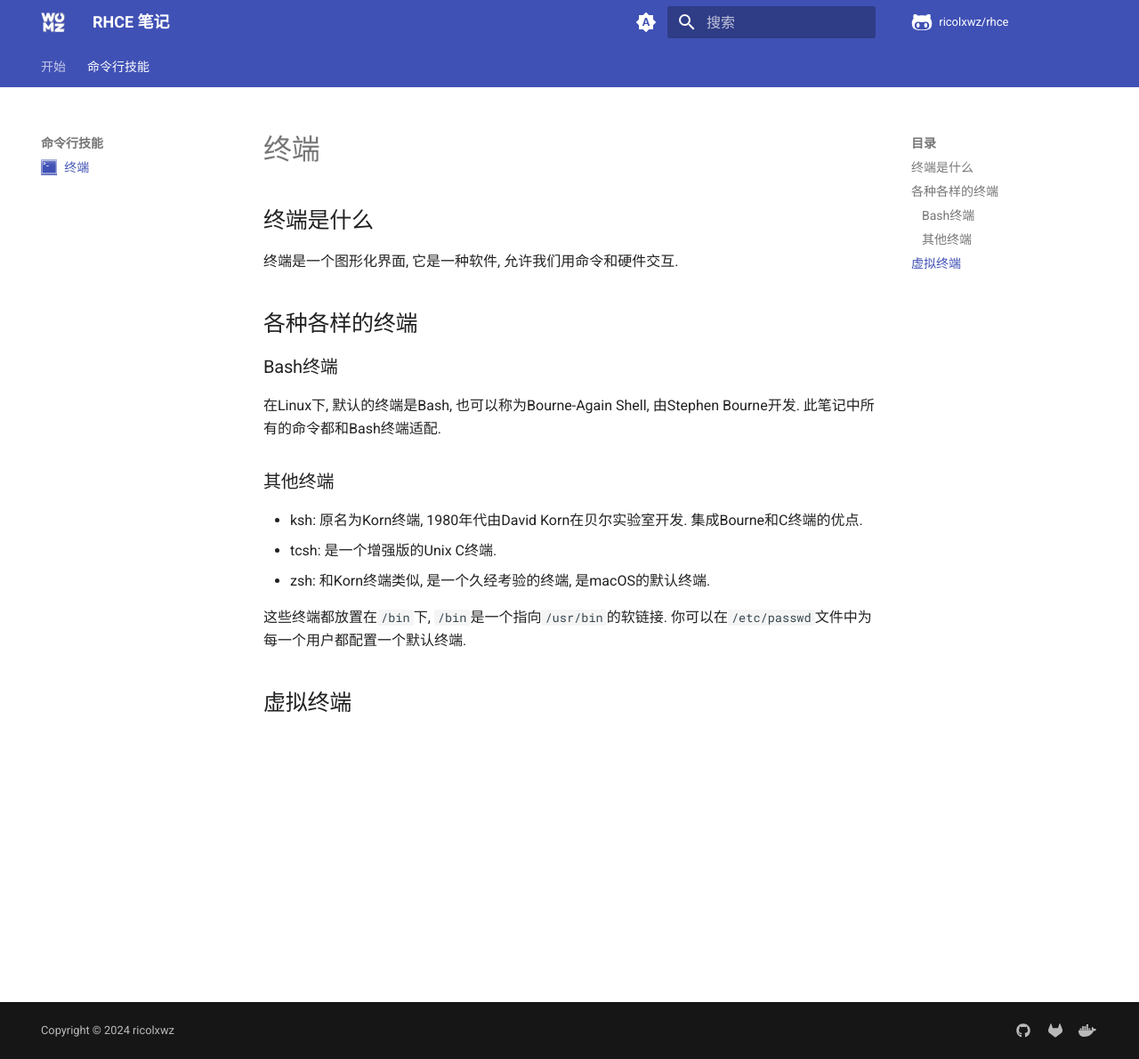
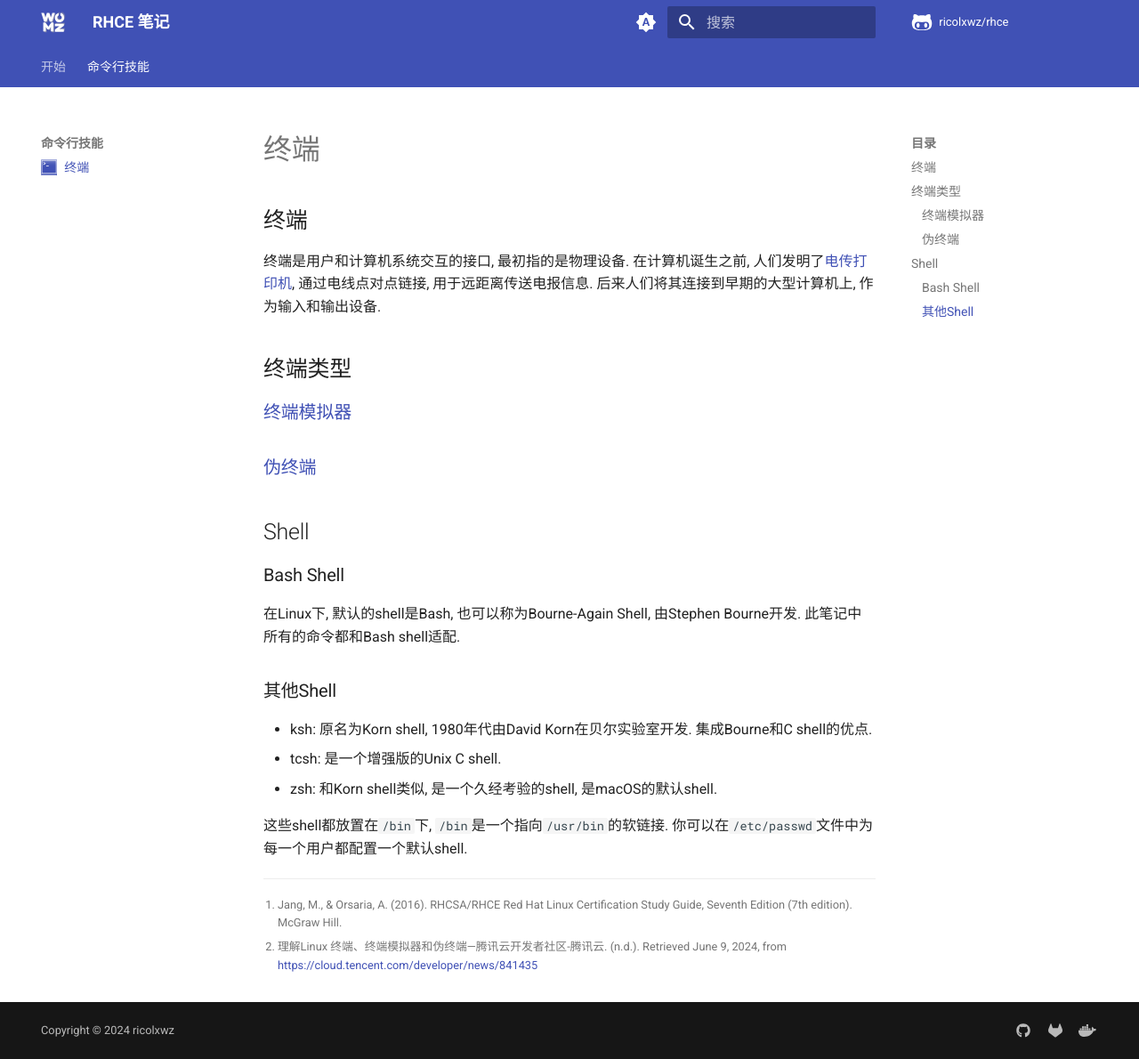
Before and after one commit to ricolxwz/rhce, an MkDocs documentation site: the page built from docs/命令行技能/终端.md, in a window 1280 px wide and 1190 px high. Shown: the whole window at 89% size. Built offline with MkDocs 1.6.1 and Material for MkDocs 9.7.7, drawn with Linux system fonts in a browser that asks for light colours; nearby versions of some CDN libraries; library files that are not in the unit come from our copies; comment, search, counter and statistics services are not loaded.

Commit message:
chore: Update documentation with new terminal information

```diff
--- a/docs/命令行技能/终端.md
+++ b/docs/命令行技能/终端.md
@@ -3,22 +3,29 @@ title: 终端
 icon: simple/gnometerminal
 ---
 
-## 终端是什么
+## 终端
 
-终端是一个图形化界面, 它是一种软件, 允许我们用命令和硬件交互.
+终端是用户和计算机系统交互的接口, 最初指的是物理设备. 在计算机诞生之前, 人们发明了[电传打印机](https://zh.wikipedia.org/wiki/%E9%9B%BB%E5%82%B3%E6%89%93%E5%AD%97%E6%A9%9F "Teletypewriter"), 通过电线点对点链接, 用于远距离传送电报信息. 后来人们将其连接到早期的大型计算机上, 作为输入和输出设备.
 
-## 各种各样的终端
+## 终端类型
 
-### Bash终端
+### [终端模拟器]("Terminal Emulator")
 
-在Linux下, 默认的终端是Bash, 也可以称为Bourne-Again Shell, 由Stephen Bourne开发. 此笔记中所有的命令都和Bash终端适配.
+### [伪终端]("Pseudo Terminal, PTY")
 
-### 其他终端
+## Shell
 
-- ksh: 原名为Korn终端, 1980年代由David Korn在贝尔实验室开发. 集成Bourne和C终端的优点.
-- tcsh: 是一个增强版的Unix C终端.
-- zsh: 和Korn终端类似, 是一个久经考验的终端, 是macOS的默认终端.
+### Bash Shell
 
-这些终端都放置在`/bin`下, `/bin`是一个指向`/usr/bin`的软链接. 你可以在`/etc/passwd`文件中为每一个用户都配置一个默认终端.
+在Linux下, 默认的shell是Bash, 也可以称为Bourne-Again Shell, 由Stephen Bourne开发. 此笔记中所有的命令都和Bash shell适配.
 
-## 虚拟终端
+### 其他Shell
+
+- ksh: 原名为Korn shell, 1980年代由David Korn在贝尔实验室开发. 集成Bourne和C shell的优点.
+- tcsh: 是一个增强版的Unix C shell.
+- zsh: 和Korn shell类似, 是一个久经考验的shell, 是macOS的默认shell.
+
+这些shell都放置在`/bin`下, `/bin`是一个指向`/usr/bin`的软链接. 你可以在`/etc/passwd`文件中为每一个用户都配置一个默认shell.
+
+[^1]: Jang, M., & Orsaria, A. (2016). RHCSA/RHCE Red Hat Linux Certification Study Guide, Seventh Edition (7th edition). McGraw Hill.
+[^2]: 理解Linux 终端、终端模拟器和伪终端—腾讯云开发者社区-腾讯云. (n.d.). Retrieved June 9, 2024, from https://cloud.tencent.com/developer/news/841435
--- a/mkdocs.yml
+++ b/mkdocs.yml
@@ -15,6 +15,7 @@ theme:
     - content.code.select
     - content.tabs.link
     - content.footnote.tooltips
+    - content.tooltips
     # - header.autohide
     # - announce.dismiss
     # - navigation.footer
@@ -48,6 +49,7 @@ theme:
         name: Switch to system preference
   icon:
     repo: fontawesome/brands/github-alt
+    annotation: material/star-four-points-circle
     admonition:
       note: octicons/tag-16
       abstract: octicons/checklist-16
@@ -78,8 +80,6 @@ extra_javascript:
   - https://unpkg.com/katex@0/dist/katex.min.js
   - https://unpkg.com/katex@0/dist/contrib/auto-render.min.js
 markdown_extensions:
-  - toc:
-      permalink: true
   - pymdownx.inlinehilite
   - pymdownx.snippets
   - pymdownx.superfences
@@ -91,11 +91,14 @@ markdown_extensions:
   - pymdownx.tilde
   - pymdownx.magiclink
   - admonition
+  - abbr
   - attr_list
   - md_in_html
   - footnotes
   - def_list
   - tables
+  - toc:
+      permalink: true
   - pymdownx.arithmatex:
       generic: true
   - pymdownx.highlight:
```
